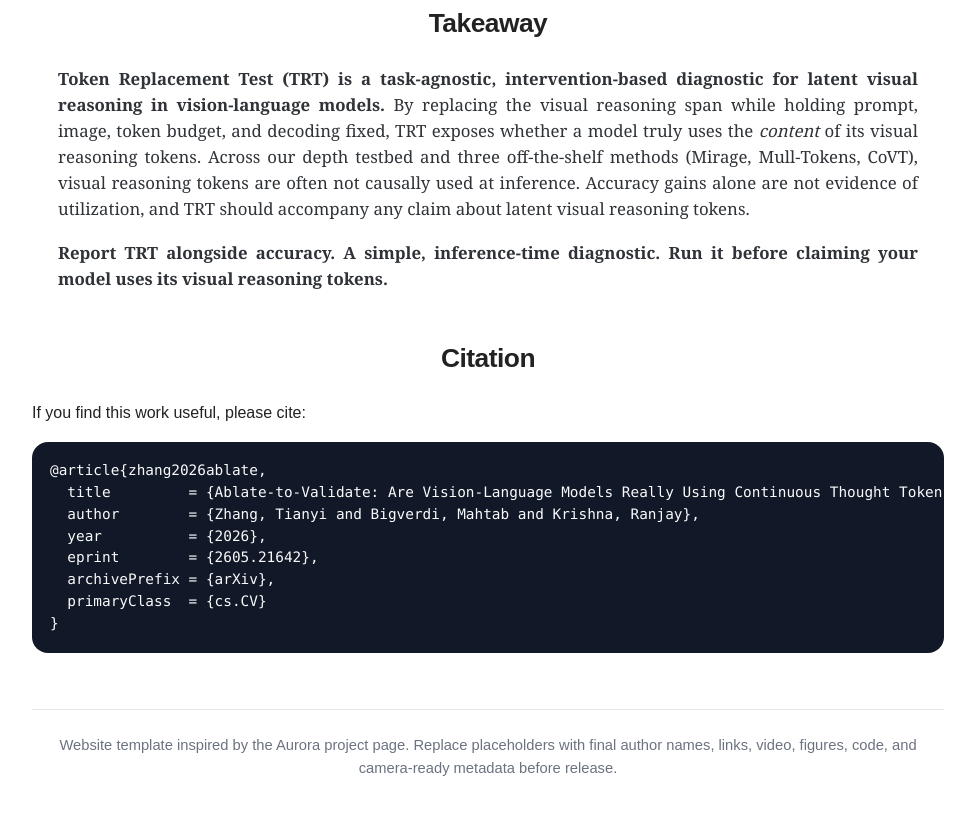
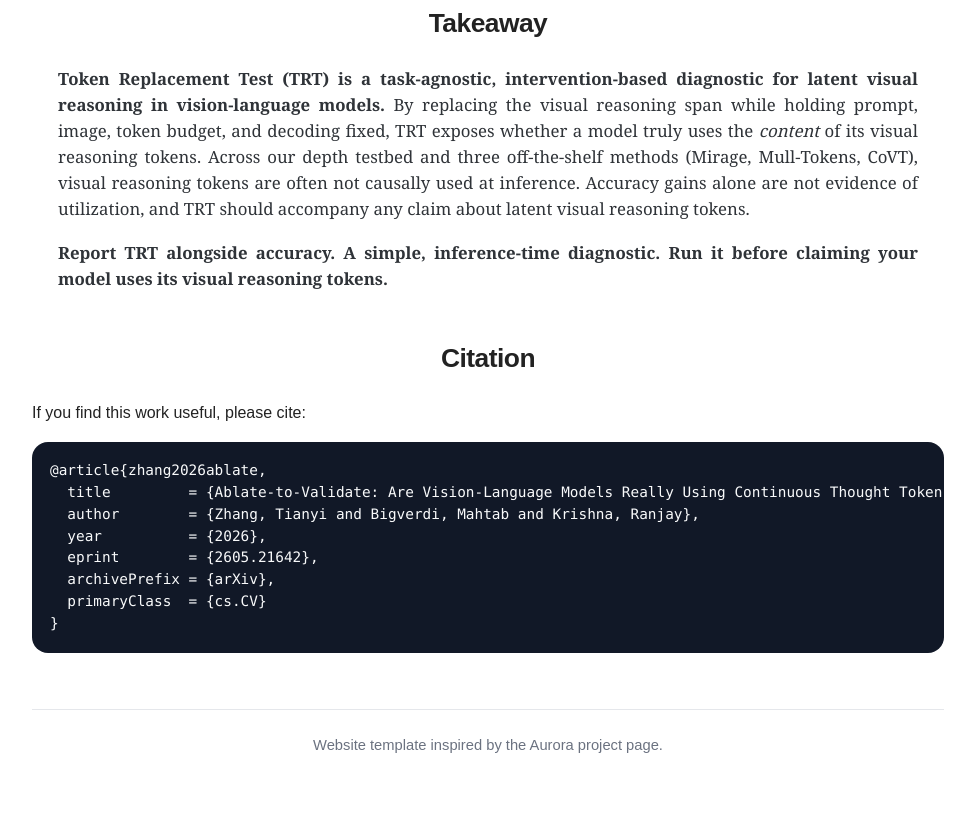
Before and after one commit to tjazhang/ablate_to_validate, a plain HTML site: page docs/index.html in a window 1280 px wide. Shown: the part 4980-5794 px from the top of the page, without its empty margins (152-1127 px from the left). Drawn offline with Linux system fonts and the light colour scheme; a web font is replaced by a local one.

Commit message:
Teaser: fix CoVT backbone (LLaVA-13B -> Qwen2.5-VL-7B) and endcard status (ECCV 2026 submission -> arXiv:2605.21642); rebuild published video and gif. docs: drop leftover template instruction from footer

```diff
--- a/docs/index.html
+++ b/docs/index.html
@@ -803,9 +803,7 @@
     </section>
 
     <footer>
-      Website template inspired by the Aurora project page. Replace placeholders
-      with final author names, links, video, figures, code, and camera-ready metadata
-      before release.
+      Website template inspired by the Aurora project page.
     </footer>
   </main>
 </body>
```
Also changed, not shown: assets/teaser_animation/index.html (+2 -2 lines), 2 other files.
